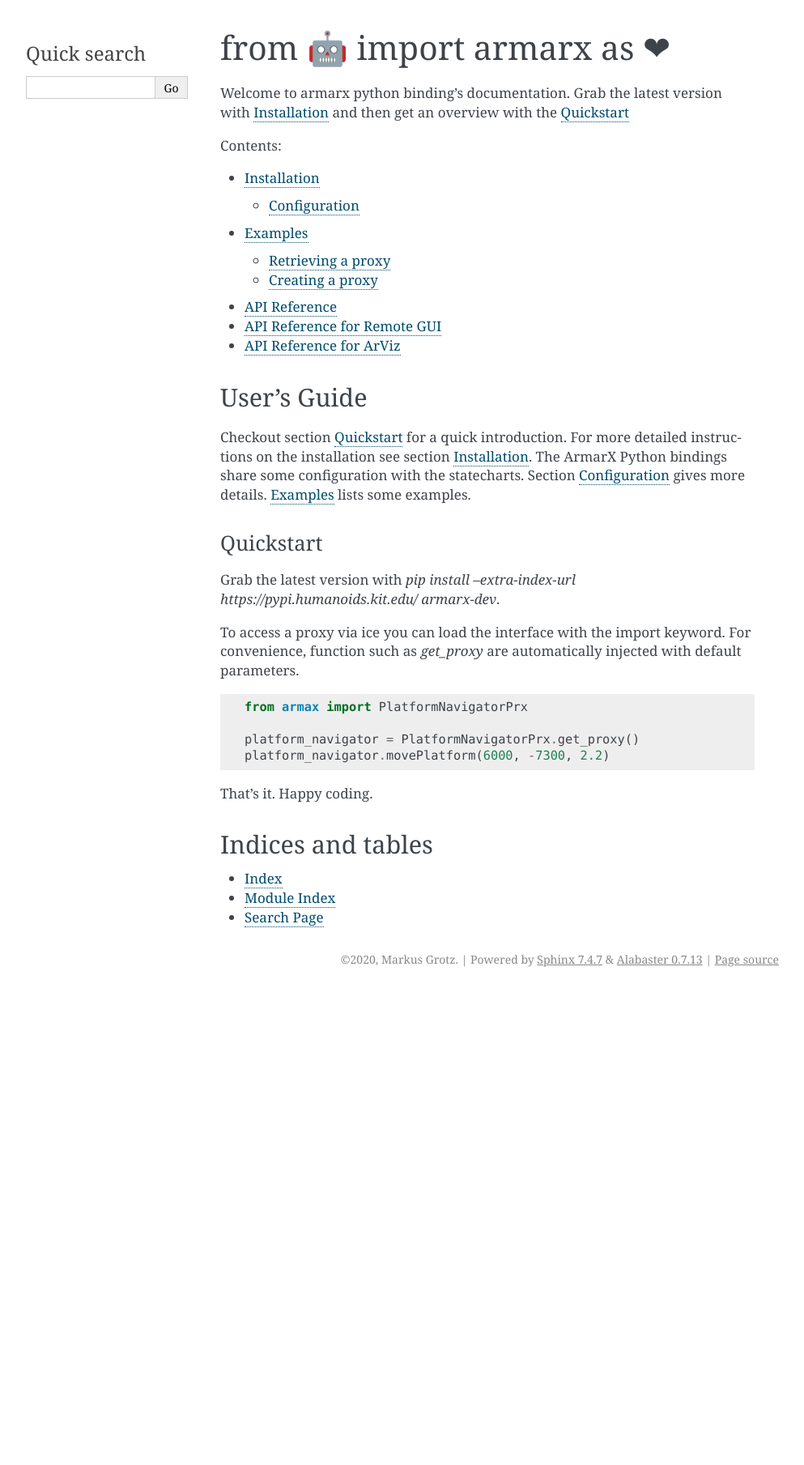
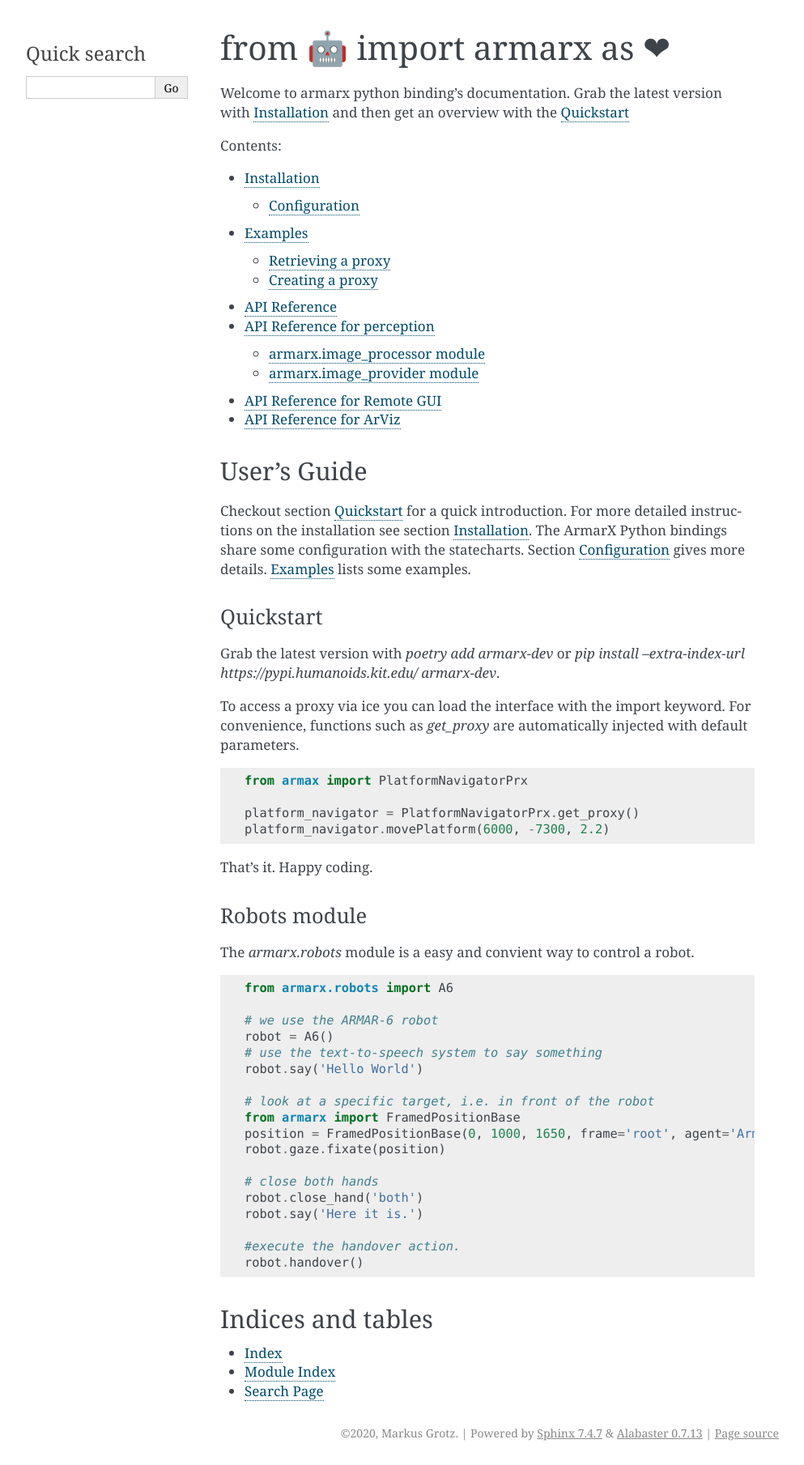
Before and after one commit to markusgrotz/python3-armarx, a Sphinx documentation site: the page built from docs/index.rst, in a window 1280 px wide. Shown: the whole page at 81% size, without its empty margins (148-1141 px from the left). Built offline with Sphinx 7.4.7, drawn with Linux system fonts in a browser that asks for light colours; before the commit the page ends 1224 px from its top, so only the background shows below that.

Commit message:
update docs

```diff
--- a/docs/api.rst
+++ b/docs/api.rst
@@ -14,6 +14,32 @@
 
 .. automodule:: armarx.slice_loader
     :members: load_armarx_slice
+
+.. automodule:: armarx.statechart
+    :members:
+    :undoc-members:
+    :show-inheritance:
+
+
+
+API Reference for perception
+============================
+
+armarx\.image\_processor module
+-------------------------------
+
+.. automodule:: armarx.image_processor
+    :members:
+    :undoc-members:
+    :show-inheritance:
+
+armarx\.image\_provider module
+------------------------------
+
+.. automodule:: armarx.image_provider
+    :members:
+    :undoc-members:
+    :show-inheritance:
 
 
 API Reference for Remote GUI
--- a/docs/examples.rst
+++ b/docs/examples.rst
@@ -26,10 +26,10 @@
 
     #!/usr/bin/env python
 
+    import random
+
     from armarx import RNGProviderComponentInterface
     from armarx import ice_manager
-
-    import random
 
 
     class RNGProvider(RNGProviderComponentInterface):
--- a/docs/index.rst
+++ b/docs/index.rst
@@ -24,10 +24,11 @@
 Quickstart
 ----------
 
-Grab the latest version with `pip install --extra-index-url https://pypi.humanoids.kit.edu/ armarx-dev`.
+Grab the latest version with `poetry add armarx-dev` or
+`pip install --extra-index-url https://pypi.humanoids.kit.edu/ armarx-dev`.
 
 To access a proxy via ice you can load the interface with the import keyword.
-For convenience, function such as `get_proxy` are automatically injected with
+For convenience, functions such as `get_proxy` are automatically injected with
 default parameters.
 
 .. highlight:: python
@@ -42,6 +43,37 @@
 That's it. Happy coding.
 
 
+
+Robots module
+-------------
+
+The `armarx.robots` module is a easy and convient way to control a robot.
+
+.. highlight:: python
+.. code-block:: python
+
+    from armarx.robots import A6
+
+    # we use the ARMAR-6 robot
+    robot = A6()
+    # use the text-to-speech system to say something
+    robot.say('Hello World')
+
+    # look at a specific target, i.e. in front of the robot
+    from armarx import FramedPositionBase
+    position = FramedPositionBase(0, 1000, 1650, frame='root', agent='Armar6'))
+    robot.gaze.fixate(position)
+
+    # close both hands
+    robot.close_hand('both')
+    robot.say('Here it is.')
+
+    #execute the handover action.
+    robot.handover()
+
+
+
+
 Indices and tables
 ==================
 
```
Also changed, not shown: docs/installation.rst (+8 -1 lines).
